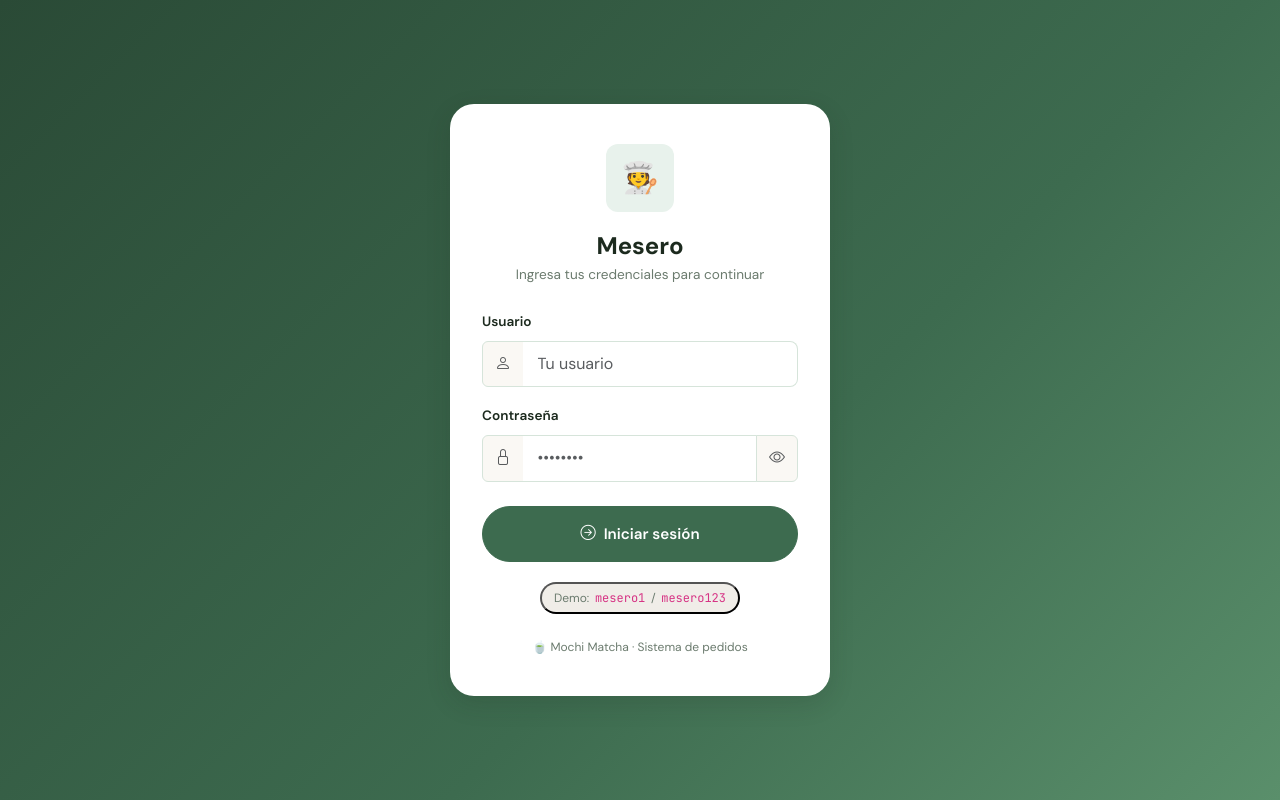
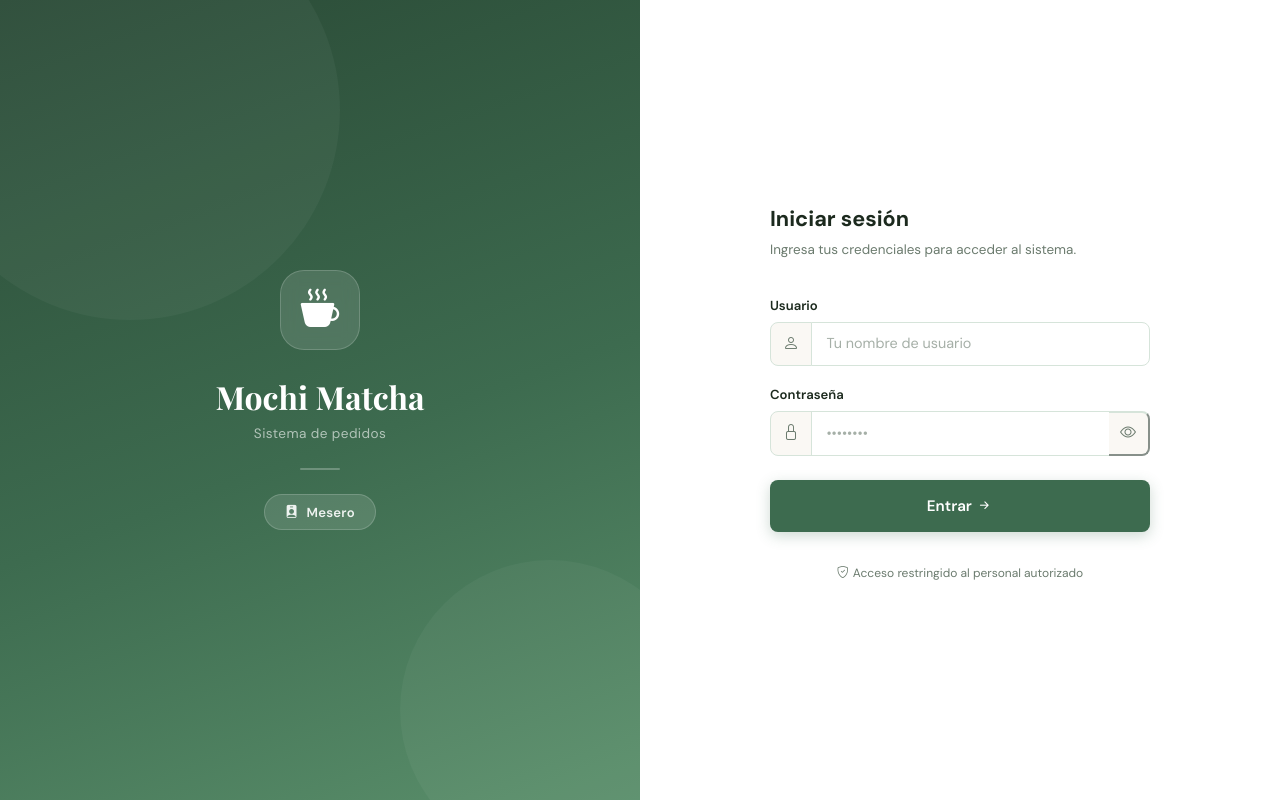
Before and after one commit to MauriGGH/mochi-matcha, a Django app: page /mesero/login/ in a window 1280 px wide. Run offline with Django 5.2, Linux system fonts and the light colour scheme; parts of the project's set-up code (start-up, migrations or seed data) failed here and were passed over.

Commit message:
feat(templates): update login base template

```diff
--- a/templates/base/login.html
+++ b/templates/base/login.html
@@ -1,3 +1,4 @@
+{% load static %}
 <!DOCTYPE html>
 <html lang="es">
 <head>
@@ -6,123 +7,262 @@
   <title>Acceso — {{ rol_display }} · Mochi Matcha</title>
   <link href="https://cdn.jsdelivr.net/npm/bootstrap@5.3.3/dist/css/bootstrap.min.css" rel="stylesheet">
   <link href="https://cdn.jsdelivr.net/npm/bootstrap-icons@1.11.3/font/bootstrap-icons.css" rel="stylesheet">
-  <link href="https://fonts.googleapis.com/css2?family=Playfair+Display:wght@500;600&family=DM+Sans:wght@400;500;600;700&family=JetBrains+Mono:wght@400;700&display=swap" rel="stylesheet">
-  {% load static %}
+  <link href="https://fonts.googleapis.com/css2?family=Playfair+Display:wght@500;600;700&family=DM+Sans:wght@400;500;600;700&family=JetBrains+Mono:wght@400;700&display=swap" rel="stylesheet">
   <link href="{% static 'css/mochi.css' %}" rel="stylesheet">
   <style>
+    html, body {
+      height: 100%;
+      margin: 0;
+      font-family: var(--font-body);
+    }
     body {
+      display: grid;
+      grid-template-columns: 1fr 1fr;
       min-height: 100vh;
-      background: linear-gradient(135deg, var(--mm-green-dark) 0%, var(--mm-green) 60%, #5A8F6B 100%);
+      background: var(--mm-cream);
+    }
+
+    /* ── Panel izquierdo: branding ─────────────────────────── */
+    .login-brand {
+      background: linear-gradient(160deg, var(--mm-green-dark) 0%, var(--mm-green) 55%, var(--mm-green-light) 100%);
+      display: flex;
+      flex-direction: column;
+      align-items: center;
+      justify-content: center;
+      padding: 3rem;
+      position: relative;
+      overflow: hidden;
+    }
+    .login-brand::before {
+      content: '';
+      position: absolute;
+      width: 420px; height: 420px;
+      border-radius: 50%;
+      background: rgba(255,255,255,.04);
+      top: -100px; left: -80px;
+    }
+    .login-brand::after {
+      content: '';
+      position: absolute;
+      width: 300px; height: 300px;
+      border-radius: 50%;
+      background: rgba(255,255,255,.04);
+      bottom: -60px; right: -60px;
+    }
+    .brand-icon {
+      width: 80px; height: 80px;
+      background: rgba(255,255,255,.12);
+      border: 1px solid rgba(255,255,255,.18);
+      border-radius: var(--radius-xl);
       display: flex; align-items: center; justify-content: center;
-      font-family: var(--font-body); padding: 1rem;
+      font-size: 2.4rem;
+      margin-bottom: 1.75rem;
+      position: relative; z-index: 1;
+      backdrop-filter: blur(8px);
     }
-    .login-card {
+    .brand-title {
+      font-family: var(--font-display);
+      font-size: 2rem;
+      font-weight: 700;
+      color: #fff;
+      text-align: center;
+      line-height: 1.2;
+      position: relative; z-index: 1;
+      margin-bottom: .5rem;
+    }
+    .brand-sub {
+      font-size: .85rem;
+      color: rgba(255,255,255,.6);
+      text-align: center;
+      position: relative; z-index: 1;
+      letter-spacing: .03em;
+    }
+    .brand-divider {
+      width: 40px; height: 2px;
+      background: rgba(255,255,255,.25);
+      border-radius: 99px;
+      margin: 1.5rem auto;
+      position: relative; z-index: 1;
+    }
+    .brand-role-pill {
+      background: rgba(255,255,255,.12);
+      border: 1px solid rgba(255,255,255,.18);
+      border-radius: var(--radius-pill);
+      padding: .45rem 1.25rem;
+      font-size: .82rem;
+      font-weight: 600;
+      color: rgba(255,255,255,.9);
+      display: inline-flex;
+      align-items: center;
+      gap: .5rem;
+      position: relative; z-index: 1;
+      letter-spacing: .02em;
+    }
+
+    /* ── Panel derecho: formulario ─────────────────────────── */
+    .login-form-panel {
+      display: flex;
+      flex-direction: column;
+      align-items: center;
+      justify-content: center;
+      padding: 3rem 2.5rem;
       background: var(--mm-white);
-      border-radius: var(--radius-xl);
-      box-shadow: var(--shadow-lg);
-      padding: 2.5rem 2rem;
-      width: 100%; max-width: 380px;
     }
-    .login-icon {
-      width: 68px; height: 68px;
-      border-radius: var(--radius-md);
-      display: flex; align-items: center; justify-content: center;
-      font-size: 1.9rem; margin: 0 auto 1.25rem;
+    .login-form-wrap {
+      width: 100%;
+      max-width: 380px;
     }
-    .form-control:focus { border-color: var(--mm-green); box-shadow: 0 0 0 .2rem rgba(61,107,79,.15); }
-    .form-control { border-radius: var(--radius-sm); padding: .65rem .9rem; border-color: var(--mm-border); }
-    .demo-badge {
-      display: inline-flex; align-items: center; gap: .35rem;
-      background: var(--mm-cream-dark); border-radius: var(--radius-pill);
-      padding: .3rem .75rem; font-size: .75rem; color: var(--mm-text-muted);
-      margin-top: 1.25rem; cursor: pointer; transition: background .15s;
+    .login-form-title {
+      font-size: 1.35rem;
+      font-weight: 700;
+      color: var(--mm-text);
+      margin-bottom: .35rem;
     }
-    .demo-badge:hover { background: var(--mm-green-pale); color: var(--mm-green); }
-    .demo-badge code { font-family: var(--font-mono); font-size: .75rem; font-style: normal; }
+    .login-form-sub {
+      font-size: .84rem;
+      color: var(--mm-text-muted);
+      margin-bottom: 2rem;
+    }
+    .form-label {
+      font-size: .82rem;
+      font-weight: 600;
+      color: var(--mm-text);
+      margin-bottom: .4rem;
+    }
+    .input-group-text {
+      background: var(--mm-cream);
+      border-color: var(--mm-border);
+      color: var(--mm-text-muted);
+    }
+    .form-control {
+      border-color: var(--mm-border);
+      border-radius: 0;
+      padding: .65rem .9rem;
+      font-size: .9rem;
+      color: var(--mm-text);
+      background: var(--mm-white);
+    }
+    .form-control:focus {
+      border-color: var(--mm-green);
+      box-shadow: 0 0 0 3px rgba(61,107,79,.1);
+      background: var(--mm-white);
+    }
+    .form-control::placeholder { color: var(--mm-text-muted); opacity: .6; }
+    .input-group > .form-control:last-child { border-radius: 0 var(--radius-sm) var(--radius-sm) 0; }
+    .input-group > .form-control:not(:last-child) { border-right: none; }
+    .input-group > .input-group-text:first-child { border-radius: var(--radius-sm) 0 0 var(--radius-sm); }
+    .btn-toggle-pass {
+      background: var(--mm-cream);
+      border-color: var(--mm-border);
+      border-left: none;
+      border-radius: 0 var(--radius-sm) var(--radius-sm) 0;
+      color: var(--mm-text-muted);
+      padding: 0 .75rem;
+      cursor: pointer;
+    }
+    .btn-toggle-pass:hover { background: var(--mm-cream-dark); color: var(--mm-green); }
+    .btn-login {
+      background: var(--mm-green);
+      color: #fff;
+      border: none;
+      border-radius: var(--radius-sm);
+      padding: .8rem 1.5rem;
+      font-size: .95rem;
+      font-weight: 600;
+      width: 100%;
+      transition: background .2s, transform .15s, box-shadow .2s;
+      box-shadow: 0 4px 14px rgba(61,107,79,.25);
+    }
+    .btn-login:hover {
+      background: var(--mm-green-dark);
+      transform: translateY(-1px);
+      box-shadow: 0 6px 20px rgba(61,107,79,.35);
+    }
+    .btn-login:active { transform: none; }
+    .login-footer {
+      font-size: .75rem;
+      color: var(--mm-text-muted);
+      text-align: center;
+      margin-top: 2rem;
+    }
+
+    /* ── Responsive: una sola columna en móvil ─────────────── */
+    @media (max-width: 768px) {
+      body { grid-template-columns: 1fr; }
+      .login-brand { display: none; }
+      .login-form-panel { padding: 2.5rem 1.5rem; background: var(--mm-cream); }
+      .login-form-wrap { max-width: 100%; }
+    }
   </style>
 </head>
 <body>
 
-<div class="login-card">
-
-  <div class="login-icon"
-       style="{% if rol == 'mesero' %}background:var(--mm-green-pale);{% elif rol == 'gerente' %}background:var(--mm-gold-pale);{% elif rol == 'cocina' %}background:#FEF3E7;{% else %}background:#EBF5FB;{% endif %}">
-    {% if rol == 'mesero' %}🧑‍🍳
-    {% elif rol == 'gerente' %}💼
-    {% elif rol == 'cocina' %}🍳
-    {% else %}🍵{% endif %}
+{# ── Panel de branding (izquierda) ── #}
+<div class="login-brand">
+  <div class="brand-icon">
+    <i class="bi bi-cup-hot-fill" style="color:#fff;"></i>
+  </div>
+  <div class="brand-title">Mochi Matcha</div>
+  <div class="brand-sub">Sistema de pedidos</div>
+  <div class="brand-divider"></div>
+  <div class="brand-role-pill">
+    {% if rol == 'mesero' %}<i class="bi bi-person-badge-fill"></i>
+    {% elif rol == 'gerente' %}<i class="bi bi-briefcase-fill"></i>
+    {% elif rol == 'cocina' %}<i class="bi bi-fire"></i>
+    {% else %}<i class="bi bi-shield-lock-fill"></i>{% endif %}
+    {{ rol_display }}
+  </div>
 </div>
 
-  <h4 class="fw-bold text-center mb-1">{{ rol_display }}</h4>
-  <p class="text-center mb-4" style="font-size:.85rem; color:var(--mm-text-muted);">Ingresa tus credenciales para continuar</p>
+{# ── Panel del formulario (derecha) ── #}
+<div class="login-form-panel">
+  <div class="login-form-wrap">
+
+    <p class="login-form-title">Iniciar sesión</p>
+    <p class="login-form-sub">Ingresa tus credenciales para acceder al sistema.</p>
 
     {% if error %}
-  <div class="alert alert-danger rounded-3 py-2 px-3 mb-3" style="font-size:.85rem;">
-    <i class="bi bi-exclamation-triangle me-1"></i>{{ error }}
+    <div class="alert py-2 px-3 mb-4 rounded-3 d-flex align-items-center gap-2"
+         style="background:#FEE8E6; color:var(--mm-danger); border:1px solid rgba(192,57,43,.15); font-size:.85rem;">
+      <i class="bi bi-exclamation-circle-fill"></i>
+      {{ error }}
     </div>
     {% endif %}
 
     <form method="post" action="{{ form_action }}">
       {% csrf_token %}
+
       <div class="mb-3">
-      <label class="form-label fw-semibold" style="font-size:.85rem;">Usuario</label>
+        <label class="form-label">Usuario</label>
         <div class="input-group">
-        <span class="input-group-text" style="background:var(--mm-cream); border-color:var(--mm-border);">
-          <i class="bi bi-person text-muted"></i>
-        </span>
+          <span class="input-group-text"><i class="bi bi-person"></i></span>
           <input type="text" name="usuario" id="usuarioInput" class="form-control" required
-               placeholder="Tu usuario" autocomplete="username"
-               value="{{ usuario_previo|default:'' }}"
-               style="border-left:none;">
+                 placeholder="Tu nombre de usuario" autocomplete="username"
+                 value="{{ usuario_previo|default:'' }}">
         </div>
       </div>
 
       <div class="mb-4">
-      <label class="form-label fw-semibold" style="font-size:.85rem;">Contraseña</label>
+        <label class="form-label">Contraseña</label>
         <div class="input-group">
-        <span class="input-group-text" style="background:var(--mm-cream); border-color:var(--mm-border);">
-          <i class="bi bi-lock text-muted"></i>
-        </span>
+          <span class="input-group-text"><i class="bi bi-lock"></i></span>
           <input type="password" name="contrasena" id="passInput" class="form-control" required
-               placeholder="••••••••" autocomplete="current-password"
-               style="border-left:none; border-right:none;">
-        <button type="button" class="input-group-text btn"
-                style="background:var(--mm-cream); border-color:var(--mm-border); cursor:pointer;"
-                onclick="togglePass()">
-          <i class="bi bi-eye text-muted" id="passEye"></i>
+                 placeholder="••••••••" autocomplete="current-password">
+          <button type="button" class="btn-toggle-pass" onclick="togglePass()">
+            <i class="bi bi-eye" id="passEye"></i>
           </button>
         </div>
       </div>
 
-    <button type="submit" class="btn btn-primary w-100 py-3" style="font-size:.95rem;">
-      <i class="bi bi-arrow-right-circle me-2"></i>Iniciar sesión
+      <button type="submit" class="btn-login">
+        Entrar <i class="bi bi-arrow-right-short" style="font-size:1.1rem;"></i>
       </button>
     </form>
 
-  <!-- Demo credentials hint -->
-  {% if rol == 'mesero' %}
-  <div class="text-center">
-    <button class="demo-badge" onclick="fillDemo('mesero1','mesero123')">
-      Demo: <code>mesero1</code> / <code>mesero123</code>
-    </button>
+    <p class="login-footer">
+      <i class="bi bi-shield-check me-1"></i>Acceso restringido al personal autorizado
+    </p>
   </div>
-  {% elif rol == 'gerente' %}
-  <div class="text-center">
-    <button class="demo-badge" onclick="fillDemo('gerente1','gerente123')">
-      Demo: <code>gerente1</code> / <code>gerente123</code>
-    </button>
-  </div>
-  {% elif rol == 'cocina' %}
-  <div class="text-center">
-    <button class="demo-badge" onclick="fillDemo('cocina1','cocina123')">
-      Demo: <code>cocina1</code> / <code>cocina123</code>
-    </button>
-  </div>
-  {% endif %}
-
-  <p class="text-center mt-4 mb-0" style="font-size:.75rem; color:var(--mm-text-muted);">
-    🍵 Mochi Matcha · Sistema de pedidos
-  </p>
 </div>
 
 <script>
@@ -130,13 +270,7 @@ function togglePass() {
   const i = document.getElementById('passInput');
   const e = document.getElementById('passEye');
   i.type = i.type === 'password' ? 'text' : 'password';
-  e.className = i.type === 'password' ? 'bi bi-eye text-muted' : 'bi bi-eye-slash text-muted';
-}
-function fillDemo(user, pass) {
-  document.getElementById('usuarioInput').value = user;
-  document.getElementById('passInput').value = pass;
-  document.getElementById('passInput').type = 'text';
-  document.getElementById('passEye').className = 'bi bi-eye-slash text-muted';
+  e.className = i.type === 'password' ? 'bi bi-eye' : 'bi bi-eye-slash';
 }
 </script>
 </body>
```
Lines whose indentation alone changed are shown as unchanged.
